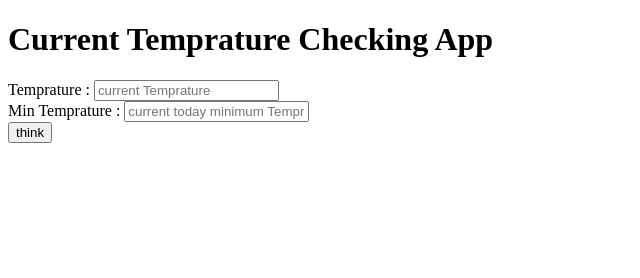
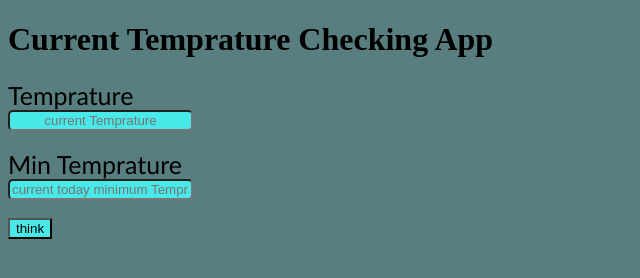
Before and after one commit to MAHasnain/Current-Temprature-checking-with-help-of-Logical-Operators, a plain HTML site: page index.html in a window 1280 px wide. Shown: the whole page, without its empty margins (0-640 px from the left). Drawn offline with Linux system fonts and the light colour scheme.

Commit message:
Current Temprature Checking App with style

```diff
--- a/index.html
+++ b/index.html
@@ -3,15 +3,17 @@
 <head>
   <meta charset="UTF-8">
   <meta name="viewport" content="width=device-width, initial-scale=1.0">
+  <link rel="stylesheet" href="style.css">
   <title>Document</title>
 </head>
 <body>
   <h1>Current Temprature Checking App</h1>
-  Temprature : <input type="text" id="temp" placeholder="current Temprature">
+
+  <label>Temprature</label><input type="text" id="temp" placeholder="current Temprature">
   <br>
-  Min Temprature : <input type="text" id="miniTemp" placeholder="current today minimum Temprature">
+  <label>Min Temprature</label> <input type="text" id="miniTemp" placeholder="current today minimum Temprature">
   <br>
-  <button onclick="think()">think</button>
+  <button onclick="think()" id="think">think</button>
   <h1 id="result"></h1>
 
 
--- /dev/null
+++ b/style.css
@@ -0,0 +1,35 @@
+body {
+  /* display: flex;
+  justify-content: center; */
+  background-color: rgb(88, 126, 128);
+}
+
+#temp {
+  background-color: rgb(73, 233, 233);
+  display: flex;
+  justify-content: center;
+  align-items: center;
+  text-align: center;
+  border-radius: 5px;
+}
+
+#miniTemp {
+  align-content: center;
+  background-color: rgb(73, 233, 233);
+  display: flex;
+  text-align: center;
+  justify-content: center;
+  align-items: center;
+  border-radius: 5px;
+}
+
+#think {
+  align-content: center;
+  background-color: rgb(73, 233, 233);
+}
+
+
+label {
+  font-family: 'Gill Sans', 'Gill Sans MT', Calibri, 'Trebuchet MS', sans-serif;
+  font-size: 25px;
+}
```
